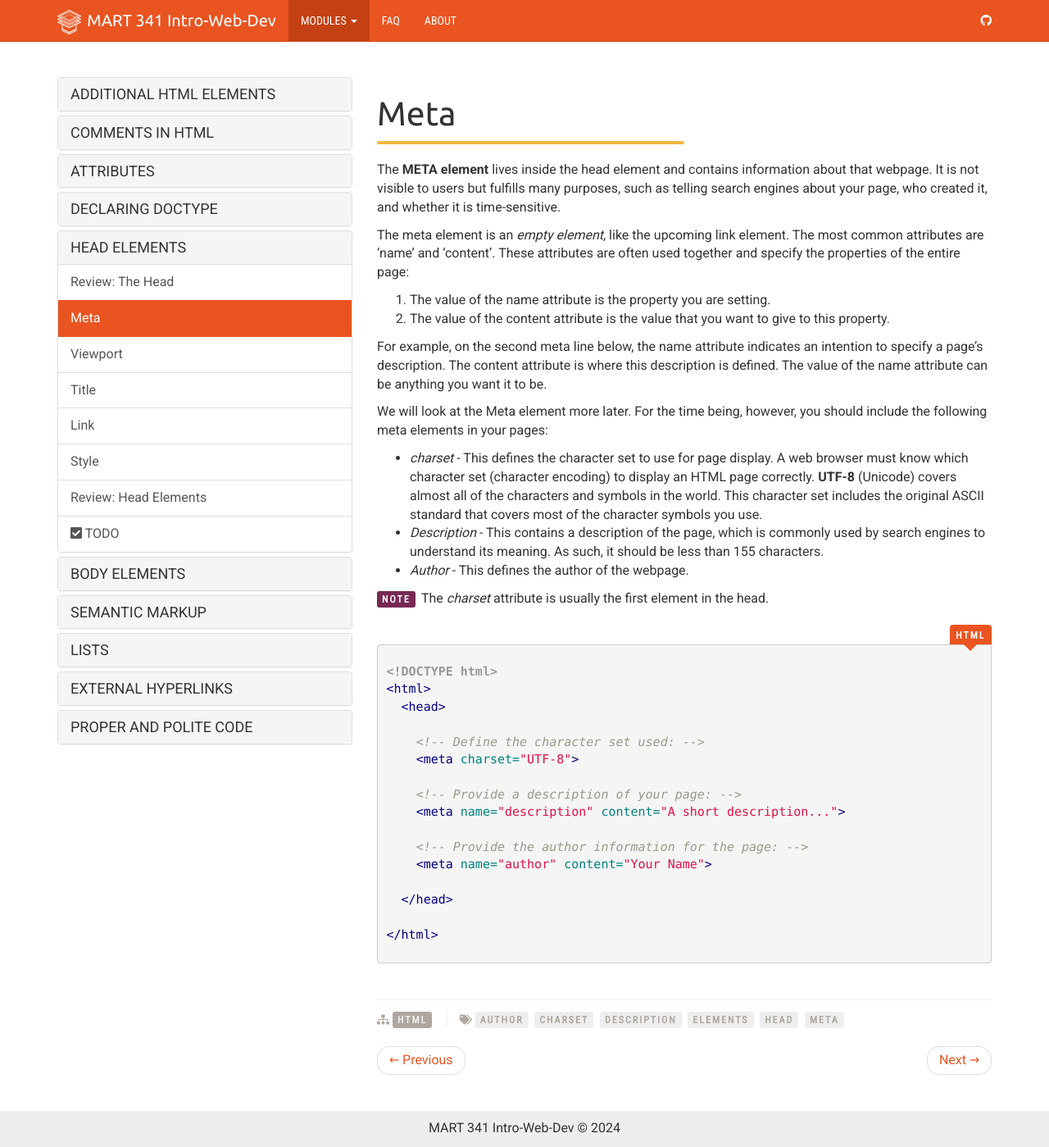
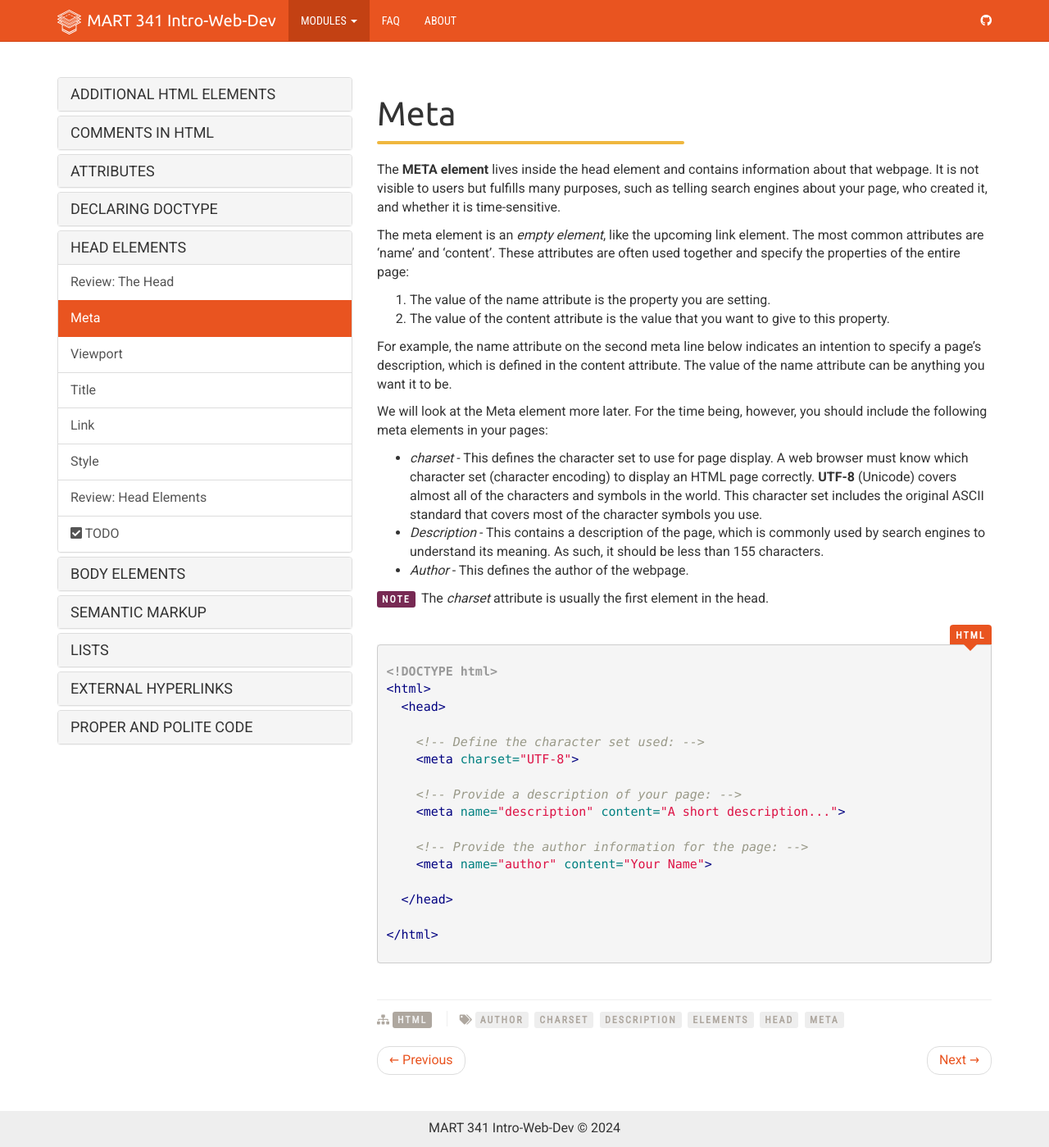
Before and after one commit to Montana-Media-Arts/webDesignFall2024, a Jekyll site: the page built from _docs/topic-05/04-head-elements/page-02.md, in a window 1280 px wide and 1399 px high. Shown: the whole window at 82% size. Built offline with Jekyll 4.4.1, drawn with Linux system fonts in a browser that asks for light colours; nearby versions of some CDN libraries.

Commit message:
Update page-02.md

```diff
--- a/_docs/topic-05/04-head-elements/page-02.md
+++ b/_docs/topic-05/04-head-elements/page-02.md
@@ -16,7 +16,7 @@ The meta element is an _empty element_, like the upcoming link element. The most
 1. The value of the name attribute is the property you are setting.
 2. The value of the content attribute is the value that you want to give to this property.
 
-For example, on the second meta line below, the name attribute indicates an intention to specify a page's description. The content attribute is where this description is defined.
+For example, the name attribute on the second meta line below indicates an intention to specify a page's description, which is defined in the content attribute.
 The value of the name attribute can be anything you want it to be.
 
 We will look at the Meta element more later. For the time being, however, you should include the following meta elements in your pages:
```
